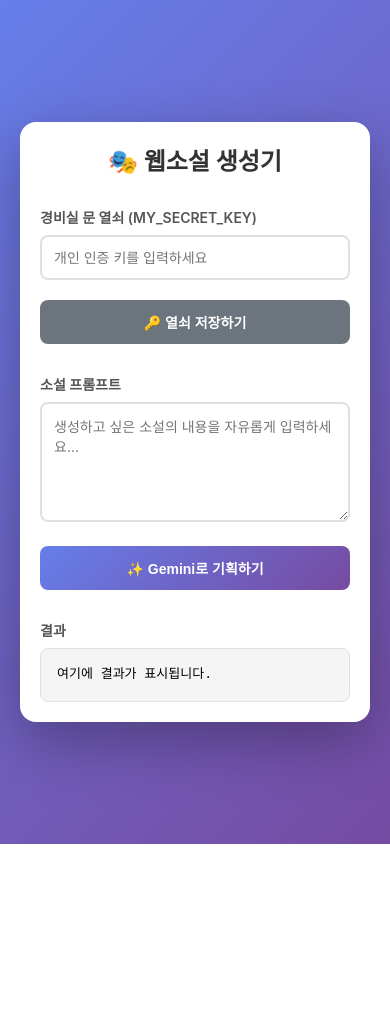
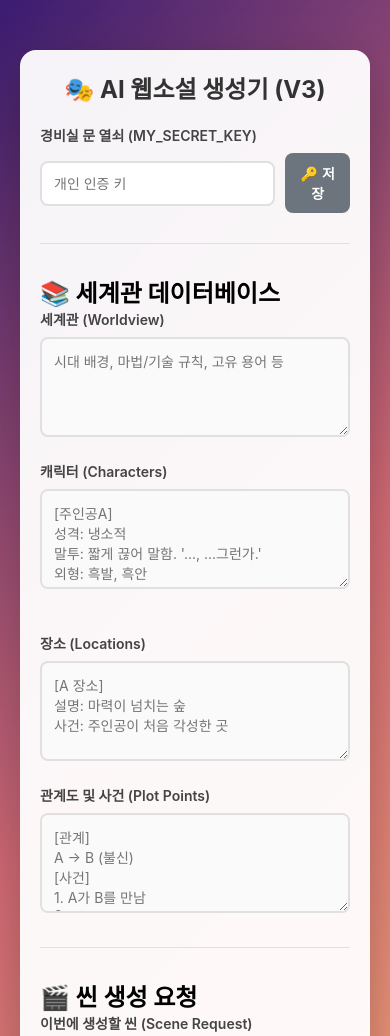
Before and after one commit to pokemonrgby-crypto/websoseulgenerator, a website: page index.html in a window 390 px wide. Shown: the top 1036 px of the page. Before the commit the page ends 844 px from the top, so only its background shows below. Drawn offline with Linux system fonts and the light colour scheme.

Commit message:
Update index.html

```diff
--- a/index.html
+++ b/index.html
@@ -1,58 +1,45 @@
-<!-- /index.html -->
 <!DOCTYPE html>
 <html lang="ko">
 <head>
     <meta charset="UTF-8">
     <meta name="viewport" content="width=device-width, initial-scale=1.0">
-    <title>웹소설 생성기</title>
+    <title>AI 웹소설 생성기 (V3)</title>
     <style>
-        /* 기본 스타일 - 모바일 우선 반응형 디자인 */
-        * {
-            margin: 0;
-            padding: 0;
-            box-sizing: border-box;
-        }
-
+        * { margin: 0; padding: 0; box-sizing: border-box; }
         body {
             font-family: -apple-system, BlinkMacSystemFont, 'Segoe UI', Roboto, 'Helvetica Neue', Arial, sans-serif;
-            background: linear-gradient(135deg, #667eea 0%, #764ba2 100%);
+            background: linear-gradient(135deg, #3a1c71 0%, #d76d77 50%, #ffaf7b 100%);
             min-height: 100vh;
             padding: 20px;
             display: flex;
             justify-content: center;
-            align-items: center;
+            align-items: flex-start;
         }
-
         .container {
-            background: white;
+            background: rgba(255, 255, 255, 0.95);
             border-radius: 16px;
             box-shadow: 0 20px 60px rgba(0, 0, 0, 0.3);
             padding: 30px;
-            max-width: 800px;
+            max-width: 900px;
             width: 100%;
+            margin-top: 30px;
         }
-
         h1 {
             color: #333;
-            margin-bottom: 30px;
+            margin-bottom: 20px;
             text-align: center;
             font-size: 28px;
+            font-weight: 700;
         }
-
-        .form-group {
-            margin-bottom: 20px;
-        }
-
+        .form-group { margin-bottom: 20px; }
         label {
             display: block;
             margin-bottom: 8px;
-            color: #555;
+            color: #444;
             font-weight: 600;
             font-size: 14px;
         }
-
-        input[type="password"],
-        textarea {
+        input[type="password"], textarea {
             width: 100%;
             padding: 12px;
             border: 2px solid #e0e0e0;
@@ -61,126 +48,125 @@
             transition: border-color 0.3s;
             font-family: inherit;
         }
-
-        input[type="password"]:focus,
-        textarea:focus {
+        input[type="password"]:focus, textarea:focus {
             outline: none;
-            border-color: #667eea;
+            border-color: #d76d77;
         }
-
         textarea {
-            min-height: 120px;
+            min-height: 100px;
             resize: vertical;
+            background: #fafafa;
         }
-
+        .db-grid {
+            display: grid;
+            grid-template-columns: 1fr 1fr;
+            gap: 20px;
+        }
+        .scene-request { min-height: 120px; }
         button {
-            background: linear-gradient(135deg, #667eea 0%, #764ba2 100%);
+            background: linear-gradient(135deg, #d76d77 0%, #ffaf7b 100%);
             color: white;
             border: none;
-            padding: 12px 24px;
+            padding: 14px 28px;
             border-radius: 8px;
-            font-size: 14px;
+            font-size: 16px;
             font-weight: 600;
             cursor: pointer;
-            transition: transform 0.2s, box-shadow 0.2s;
-            margin-right: 10px;
-            margin-bottom: 10px;
+            transition: all 0.3s;
+            width: 100%;
         }
-
         button:hover:not(:disabled) {
             transform: translateY(-2px);
-            box-shadow: 0 4px 12px rgba(102, 126, 234, 0.4);
+            box-shadow: 0 4px 12px rgba(215, 109, 119, 0.4);
         }
-
-        button:active:not(:disabled) {
-            transform: translateY(0);
-        }
-
-        button:disabled {
-            opacity: 0.6;
-            cursor: not-allowed;
-        }
-
+        button:disabled { opacity: 0.6; cursor: not-allowed; }
         button.secondary {
             background: #6c757d;
+            width: auto;
+            padding: 10px 15px;
+            font-size: 14px;
         }
-
-        button.secondary:hover:not(:disabled) {
-            box-shadow: 0 4px 12px rgba(108, 117, 125, 0.4);
-        }
-
-        .button-group {
-            display: flex;
-            flex-wrap: wrap;
-            gap: 10px;
-        }
-
         pre {
-            background: #f5f5f5;
+            background: #f0f0f0;
             border: 1px solid #e0e0e0;
             border-radius: 8px;
             padding: 16px;
             overflow-x: auto;
             white-space: pre-wrap;
             word-wrap: break-word;
-            font-size: 13px;
+            font-size: 14px;
             line-height: 1.6;
-            max-height: 400px;
+            max-height: 500px;
             overflow-y: auto;
+            margin-top: 10px;
         }
+        .key-group { display: flex; gap: 10px; align-items: center; }
+        .key-group input { flex-grow: 1; }
 
-        .result-container {
-            margin-top: 20px;
-        }
-
-        @media (max-width: 600px) {
-            .container {
-                padding: 20px;
-            }
-
-            h1 {
-                font-size: 24px;
-            }
-
-            button {
-                width: 100%;
-                margin-right: 0;
-            }
+        @media (max-width: 768px) {
+            .db-grid { grid-template-columns: 1fr; }
+            .container { padding: 20px; }
+            h1 { font-size: 24px; }
         }
     </style>
 </head>
 <body>
     <div class="container">
-        <h1>🎭 웹소설 생성기</h1>
+        <h1>🎭 AI 웹소설 생성기 (V3)</h1>
 
         <div class="form-group">
             <label for="secretKey">경비실 문 열쇠 (MY_SECRET_KEY)</label>
-            <input type="password" id="secretKey" placeholder="개인 인증 키를 입력하세요">
+            <div class="key-group">
+                <input type="password" id="secretKey" placeholder="개인 인증 키">
+                <button id="saveKeyButton" class="secondary">🔑 저장</button>
+            </div>
+        </div>
+
+        <hr style="border: 0; height: 1px; background: #e0e0e0; margin: 30px 0;">
+
+        <h2>📚 세계관 데이터베이스</h2>
+
+        <div class="form-group">
+            <label for="worldviewDb">세계관 (Worldview)</label>
+            <textarea id="worldviewDb" placeholder="시대 배경, 마법/기술 규칙, 고유 용어 등"></textarea>
+        </div>
+
+        <div class="db-grid">
+            <div class="form-group">
+                <label for="charactersDb">캐릭터 (Characters)</label>
+                <textarea id="charactersDb" placeholder="[주인공A]&#10;성격: 냉소적&#10;말투: 짧게 끊어 말함. '..., ...그런가.'&#10;외형: 흑발, 흑안"></textarea>
+            </div>
+            <div class="form-group">
+                <label for="locationsDb">장소 (Locations)</label>
+                <textarea id="locationsDb" placeholder="[A 장소]&#10;설명: 마력이 넘치는 숲&#10;사건: 주인공이 처음 각성한 곳"></textarea>
+            </div>
         </div>
 
         <div class="form-group">
-            <button id="saveKeyButton" class="secondary">🔑 열쇠 저장하기</button>
+            <label for="plotDb">관계도 및 사건 (Plot Points)</label>
+            <textarea id="plotDb" placeholder="[관계]&#10;A -> B (불신)&#10;[사건]&#10;1. A가 B를 만남&#10;2. ..."></textarea>
         </div>
 
+        <hr style="border: 0; height: 1px; background: #e0e0e0; margin: 30px 0;">
+
+        <h2>🎬 씬 생성 요청</h2>
+
         <div class="form-group">
-            <label for="promptInput">소설 프롬프트</label>
-            <textarea id="promptInput" placeholder="생성하고 싶은 소설의 내용을 자유롭게 입력하세요..."></textarea>
+            <label for="sceneRequest">이번에 생성할 씬 (Scene Request)</label>
+            <textarea id="sceneRequest" class="scene-request" placeholder="이 설정으로 씬 생성: &#10;[A 장소]에서 [주인공A]가 [B]와 대화한다. A는 B를 떠보려고 한다."></textarea>
         </div>
 
-        <div class="button-group">
-            <button id="geminiButton">✨ Gemini로 기획하기</button>
-        </div>
+        <button id="generateButton">✨ 씬 생성하기 (3단계)</button>
 
-        <div class="result-container">
+        <div class="result-container" style="margin-top: 20px;">
             <label>결과</label>
-            <pre id="result">여기에 결과가 표시됩니다.</pre>
+            <pre id="result">여기에 최종 한국어 본문이 표시됩니다.</pre>
         </div>
     </div>
 
     <script>
         // /index.html - JavaScript 로직
 
-        // 페이지 로드 시 localStorage에서 키를 불러와 입력창에 채움
         window.addEventListener('DOMContentLoaded', () => {
             const savedKey = localStorage.getItem('MY_SECRET_KEY');
             if (savedKey) {
@@ -188,7 +174,6 @@
             }
         });
 
-        // 열쇠 저장 버튼 클릭 이벤트
         document.getElementById('saveKeyButton').addEventListener('click', () => {
             const secretKey = document.getElementById('secretKey').value.trim();
             if (!secretKey) {
@@ -199,32 +184,38 @@
             alert('경비실 문 열쇠가 저장되었습니다! 🔑');
         });
 
-        // Gemini 버튼 클릭 이벤트
-        document.getElementById('geminiButton').addEventListener('click', async () => {
-            const button = document.getElementById('geminiButton');
+        document.getElementById('generateButton').addEventListener('click', async () => {
+            const button = document.getElementById('generateButton');
             const resultElement = document.getElementById('result');
             const secretKey = localStorage.getItem('MY_SECRET_KEY');
-            const prompt = document.getElementById('promptInput').value.trim();
 
-            // 키가 없으면 중단
+            // 1. 데이터 수집
+            const sceneRequest = document.getElementById('sceneRequest').value.trim();
+            const worldviewDatabase = {
+                world: document.getElementById('worldviewDb').value.trim(),
+                chars: document.getElementById('charactersDb').value.trim(),
+                locs: document.getElementById('locationsDb').value.trim(),
+                plot: document.getElementById('plotDb').value.trim()
+            };
+
+            // 2. 유효성 검사
             if (!secretKey) {
                 alert('먼저 경비실 문 열쇠를 저장해주세요!');
                 return;
             }
-
-            // 프롬프트가 없으면 중단
-            if (!prompt) {
-                alert('소설 프롬프트를 입력해주세요!');
+            if (!sceneRequest) {
+                alert('씬 생성 요청을 입력해주세요!');
                 return;
             }
 
-            // [2025-10-19] 지침: 버튼 즉시 비활성화 및 텍스트 변경
+            // 3. [2025-10-19] 지침: 버튼 비활성화 및 텍스트 변경
             const originalText = button.textContent;
             button.disabled = true;
-            button.textContent = '생성 중...';
+            button.textContent = '생성 중... (1/3 기획 중)';
+            resultElement.textContent = '생성을 시작합니다... (1/3 기획)';
 
             try {
-                // 백엔드 API 호출
+                // 4. 백엔드 API 호출 (3단계 파이프라인)
                 const response = await fetch('/api/generate', {
                     method: 'POST',
                     headers: {
@@ -232,10 +223,15 @@
                         'x-my-secret-key': secretKey
                     },
                     body: JSON.stringify({
-                        target: 'gemini',
-                        prompt: prompt
+                        sceneRequest: sceneRequest,
+                        worldviewDatabase: worldviewDatabase
                     })
                 });
+
+                // 중간 상태 업데이트 콜백 (실제 구현 시 WebSocket이나 SSE 사용 권장)
+                // 여기서는 fetch가 완료될 때까지 기다림
+                // button.textContent = '생성 중... (2/3 집필 중)';
+                // button.textContent = '생성 중... (3/3 번역 중)';
 
                 if (!response.ok) {
                     if (response.status === 401) {
@@ -247,9 +243,9 @@
 
                 const data = await response.json();
 
-                // 결과 표시
-                if (data.text || data.result) {
-                    resultElement.textContent = data.text || data.result || JSON.stringify(data, null, 2);
+                // 5. 결과 표시
+                if (data.text) {
+                    resultElement.textContent = data.text;
                 } else {
                     resultElement.textContent = JSON.stringify(data, null, 2);
                 }
@@ -259,7 +255,7 @@
                 resultElement.textContent = `오류 발생:\n${error.message}`;
                 alert(`오류: ${error.message}`);
             } finally {
-                // 요청 완료 후 버튼 복구
+                // 6. [2025-10-19] 지침: 버튼 복구
                 button.disabled = false;
                 button.textContent = originalText;
             }
```
